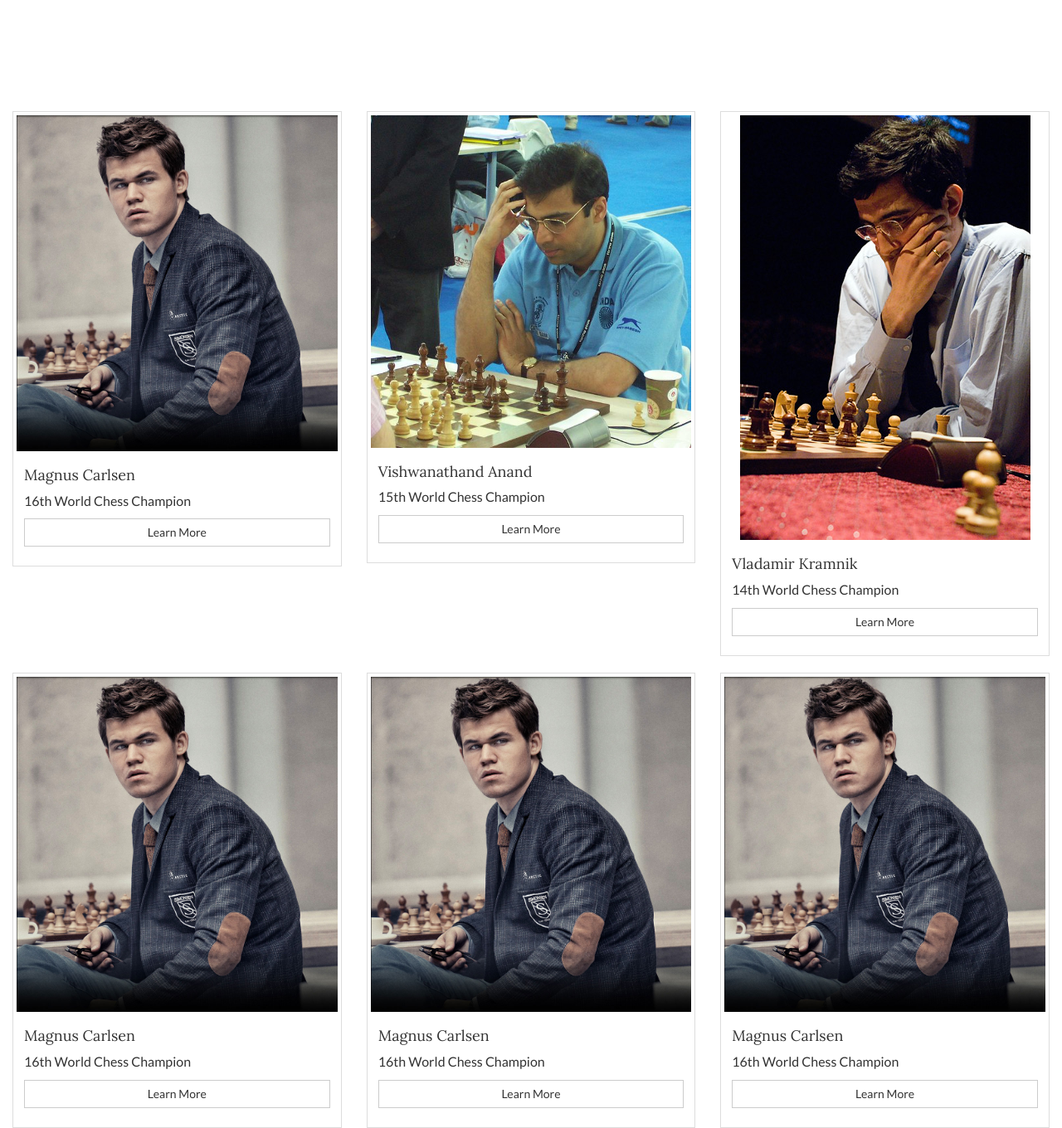
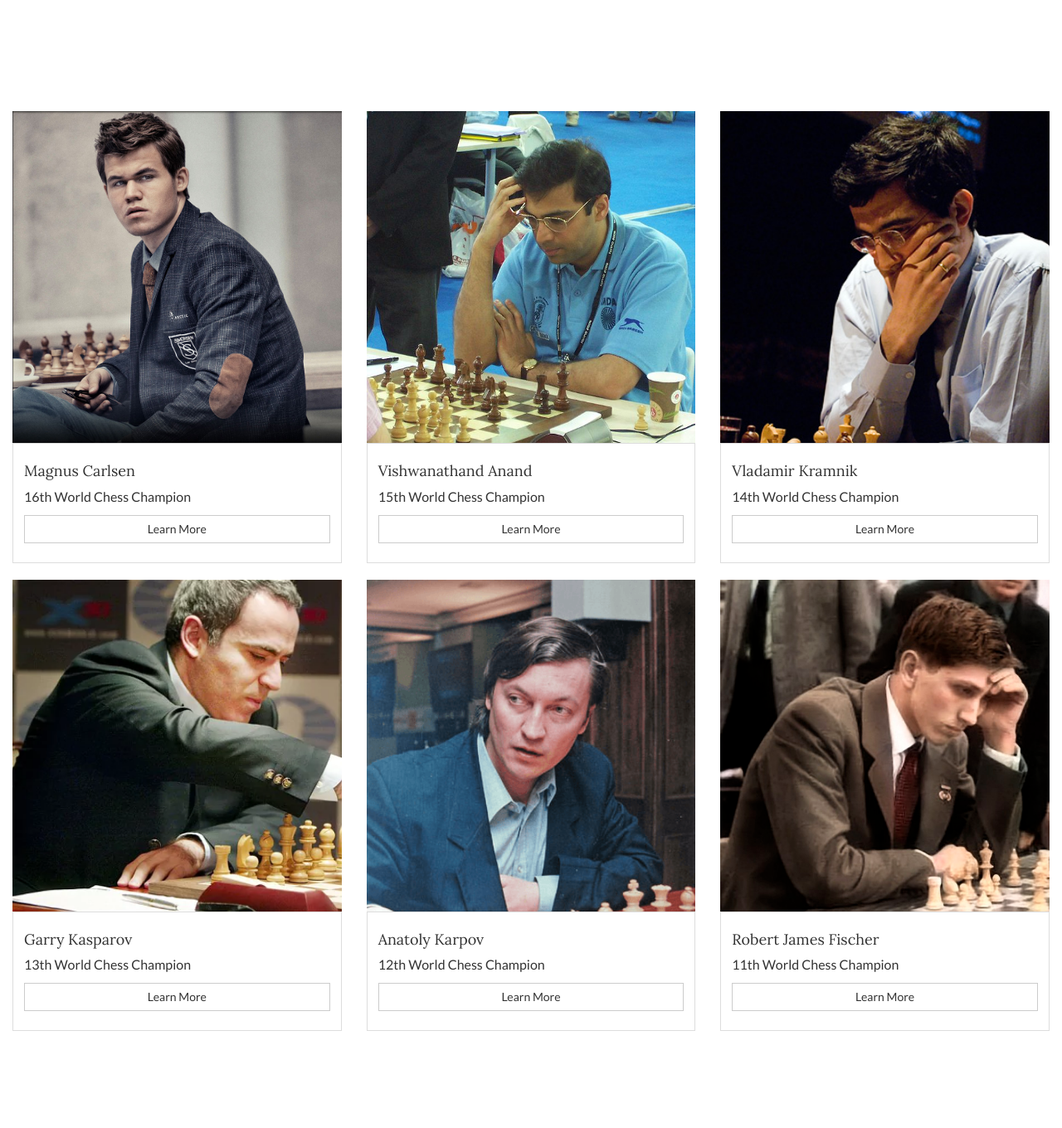
Before and after one commit to BracketNerd101/WCC, a plain HTML site: page index.html in a window 1280 px wide. Shown: the part 840-2200 px from the top of the page at 83% size. Drawn offline with nearby package versions, Linux system fonts and the light colour scheme.

Commit message:
small changes to champion cards.
added css pages

```diff
--- /dev/null
+++ b/css/champion_cards.css
@@ -0,0 +1,47 @@
+
+
+
+.magnus_card {
+
+  height: 25rem;
+  background-image: url(../img/magnus.jpg);
+  background-size: cover;
+}
+
+
+.anand_card {
+
+  height: 25rem;
+  background-image: url(../img/anand.jpg);
+  background-size: cover;
+}
+
+.kramnik_card {
+
+  height: 25rem;
+  background-image: url(../img/kramnik.jpg);
+  background-size: cover;
+}
+
+.kasparov_card {
+
+  height: 25rem;
+  background-image: url(../img/kasparov.jpg);
+  background-size: cover;
+}
+
+
+.karpov_card {
+
+  height: 25rem;
+  background-image: url(../img/Karpov.png);
+  background-size: cover;
+}
+
+
+.bobby_card {
+
+  height: 25rem;
+  background-image: url(../img/bobby.jpg);
+  background-size: cover;
+}
--- a/index.html
+++ b/index.html
@@ -20,6 +20,7 @@
     <link rel="shortcut icon" href="../favicon.ico">
     <link rel="stylesheet" type="text/css" href="css/default.css" />
     <link rel="stylesheet" type="text/css" href="css/component.css" />
+    <link rel="stylesheet" href="css/champion_cards.css">
     <script src="js/modernizr.custom.js"></script>
     <!--  -->
     <link href="https://fonts.googleapis.com/css?family=Josefin+Sans:700|Lora|Oswald:700|Roboto:500" rel="stylesheet">
@@ -109,8 +110,9 @@
   <!-- <div class="row"> -->
     <div class="row">
   <div class="col-sm-6 col-md-4 col-lg-4">
+    <div class="magnus_card"></div>
     <div class="thumbnail flat_style">
-      <img src="img/magnus.jpg" alt="...">
+      <!-- <img src="img/magnus.jpg" alt="..."> -->
       <div class="caption">
         <h4 class="champ_title_font">Magnus Carlsen</h4>
         <p>16th World Chess Champion</p>
@@ -119,8 +121,9 @@
     </div> <!-- end of thumbnail  -->
   </div> <!-- end of column -->
   <div class="col-sm-6 col-md-4 col-lg-4">
+    <div class="anand_card"></div>
     <div class="thumbnail flat_style">
-      <img src="img/anand.jpg" alt="...">
+      <!-- <img src="img/anand.jpg" alt="..."> -->
       <div class="caption">
         <h4 class="champ_title_font">Vishwanathand Anand</h4>
         <p>15th World Chess Champion</p>
@@ -129,8 +132,9 @@
     </div> <!-- end of thumbnail  -->
   </div> <!-- end of column -->
   <div class="col-sm-6 col-md-4 col-lg-4">
+    <div class="kramnik_card"></div>
     <div class="thumbnail flat_style">
-      <img src="img/kramnik.jpg" alt="...">
+      <!-- <img src="img/kramnik.jpg" alt="..."> -->
       <div class="caption">
         <h4 class="champ_title_font">Vladamir Kramnik</h4>
         <p>14th World Chess Champion</p>
@@ -139,31 +143,34 @@
     </div> <!-- end of thumbnail  -->
   </div> <!-- end of column -->
   <div class="col-sm-6 col-md-4 col-lg-4">
+    <div class="kasparov_card"></div>
     <div class="thumbnail flat_style">
-      <img src="img/magnus.jpg" alt="...">
+      <!-- <img src="img/magnus.jpg" alt="..."> -->
       <div class="caption">
-        <h4 class="champ_title_font">Magnus Carlsen</h4>
-        <p>16th World Chess Champion</p>
+        <h4 class="champ_title_font">Garry Kasparov</h4>
+        <p>13th World Chess Champion</p>
         <p><a href="#" class="btn btn-block btn-default flat_style" role="button">Learn More</a> </p>
       </div>
     </div> <!-- end of thumbnail  -->
   </div> <!-- end of column -->
   <div class="col-sm-6 col-md-4 col-lg-4">
+    <div class="karpov_card"></div>
     <div class="thumbnail flat_style">
-      <img src="img/magnus.jpg" alt="...">
+      <!-- <img src="img/magnus.jpg" alt="..."> -->
       <div class="caption">
-        <h4 class="champ_title_font">Magnus Carlsen</h4>
-        <p>16th World Chess Champion</p>
+        <h4 class="champ_title_font">Anatoly Karpov</h4>
+        <p>12th World Chess Champion</p>
         <p><a href="#" class="btn btn-block btn-default flat_style" role="button">Learn More</a> </p>
       </div>
     </div> <!-- end of thumbnail  -->
   </div> <!-- end of column -->
   <div class="col-sm-6 col-md-4 col-lg-4">
+    <div class="bobby_card"></div>
     <div class="thumbnail flat_style">
-      <img src="img/magnus.jpg" alt="...">
+      <!-- <img src="img/magnus.jpg" alt="..."> -->
       <div class="caption">
-        <h4 class="champ_title_font">Magnus Carlsen</h4>
-        <p>16th World Chess Champion</p>
+        <h4 class="champ_title_font">Robert James Fischer</h4>
+        <p>11th World Chess Champion</p>
         <p><a href="#" class="btn btn-block btn-default flat_style" role="button">Learn More</a> </p>
       </div>
     </div> <!-- end of thumbnail  -->
```
Also changed, not shown: img/Karpov.png (renamed from img/Anatoli-Karpov.png), img/bobby.jpg (renamed from img/680px-Bobby_Fischer_1960_in_Leipzig_in_color.jpg), img/garry.jpg (added), img/kasparov.jpg (added).
